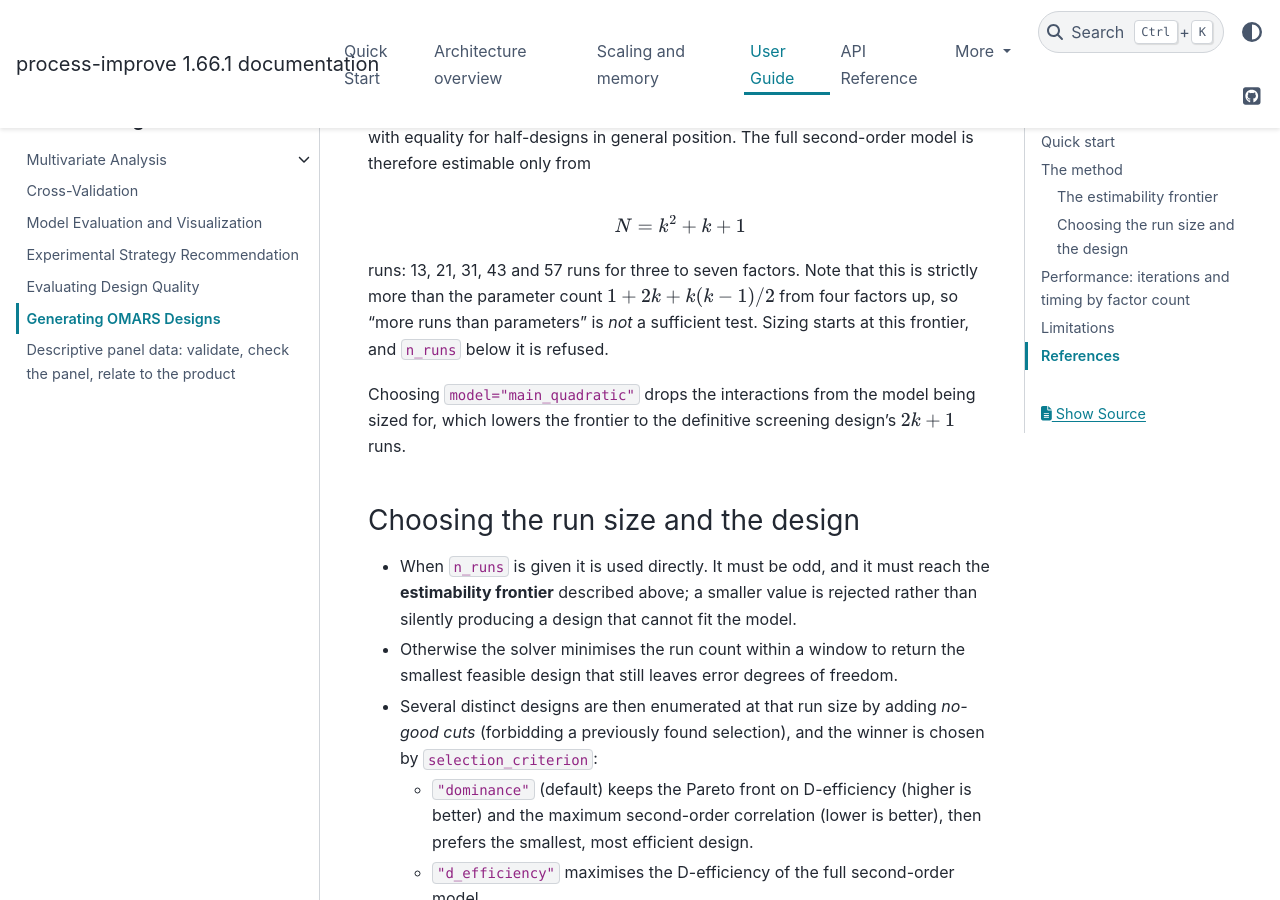
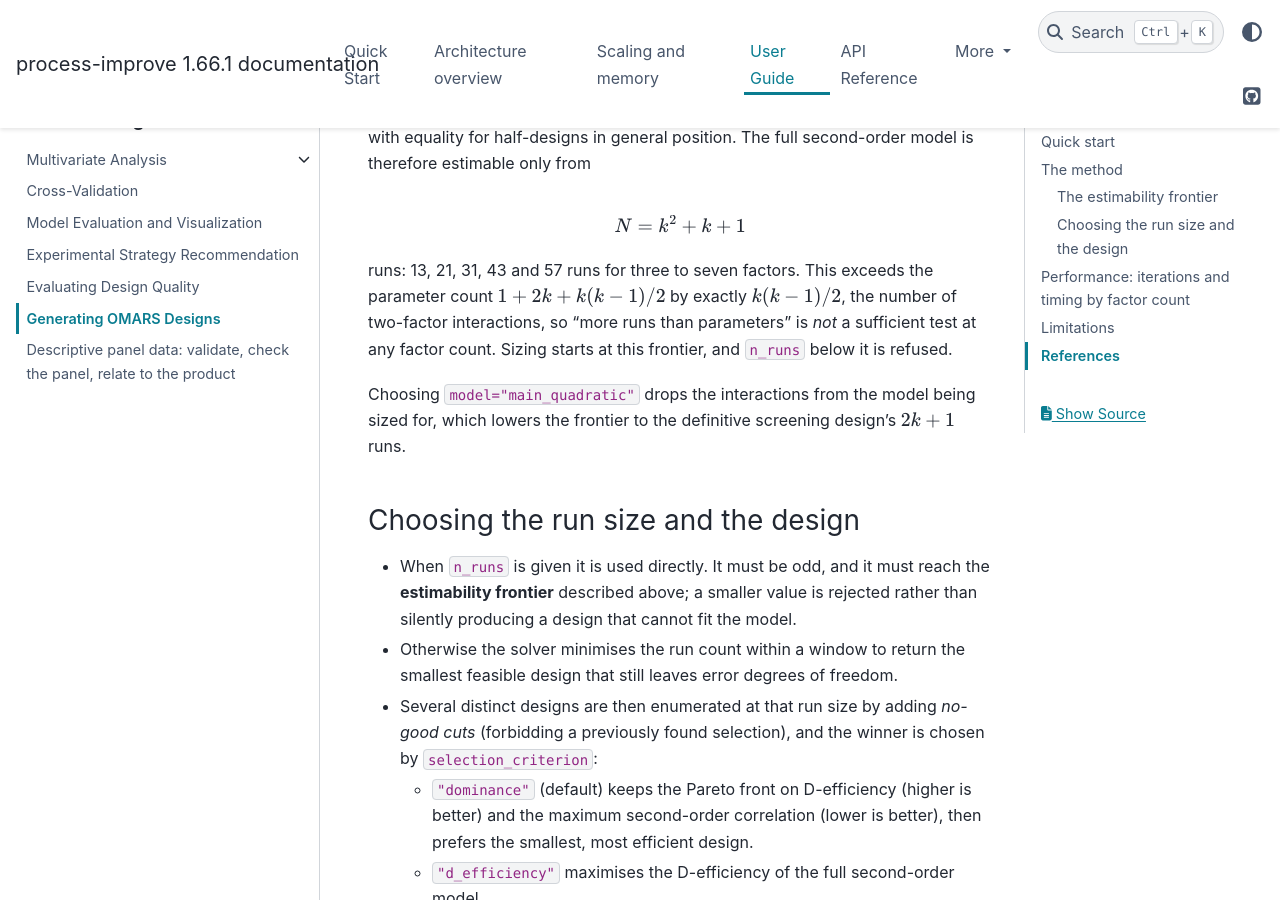
Before and after one commit to kgdunn/process-improve, a Sphinx documentation site: the page built from docs/user_guide/omars_designs.rst, in a window 1280 px wide and 900 px high, scrolled down 2341 px. Built offline with Sphinx 7.4.7 and the PyData theme 0.15.4, drawn with Linux system fonts in a browser that asks for light colours.

Commit message:
docs: correct the estimability-frontier claim and the stale DOE tool inventory
Three accuracy problems found in a final sweep of the documentation.

user_guide/omars_designs.rst said the frontier is strictly more than the
parameter count "from four factors up". It is more at every factor count: the
gap is exactly k(k-1)/2, so it is 3 runs at three factors, not zero. The phrase
described where the old sizing bug showed up, not where the gap exists. The text
now states the gap and says the parameter count is never a sufficient test.

doe/tools.md documented generate_design's schema with center_points, replicates
and blocks, which the n_ prefix rename has since changed. These are the input
keys an agent sends, so a stale table here is a wrong contract.

doe/README.md and doe/tools.md both claimed eight tools, with two not started.
There are eleven, all implemented. The coverage percentages in that table were
measured against the 162-question bank for the original eight; the three added
since have not been scored, and the text now says so rather than implying the
figures cover them.

Also checked and correct as they stand: the performance table's half-pool column
against (3^k - 1)/2, its run-size and error-df columns against k^2+k+1 and the
parameter count, and the solver timings against the prose.

Co-Authored-By: Claude Opus 5 <noreply@anthropic.com>
Claude-Session: https://claude.ai/code/session_01W1daHPaXLs7PPRsq8CmMMm

```diff
--- a/docs/user_guide/omars_designs.rst
+++ b/docs/user_guide/omars_designs.rst
@@ -107,9 +107,10 @@ model is therefore estimable only from
 
    N = k^2 + k + 1
 
-runs: 13, 21, 31, 43 and 57 runs for three to seven factors.  Note that this is
-strictly more than the parameter count :math:`1 + 2k + k(k-1)/2` from four
-factors up, so "more runs than parameters" is *not* a sufficient test.
+runs: 13, 21, 31, 43 and 57 runs for three to seven factors.  This exceeds the
+parameter count :math:`1 + 2k + k(k-1)/2` by exactly :math:`k(k-1)/2`, the number
+of two-factor interactions, so "more runs than parameters" is *not* a sufficient
+test at any factor count.
 Sizing starts at this frontier, and ``n_runs`` below it is refused.
 
 Choosing ``model="main_quadratic"`` drops the interactions from the model being
```
Also changed, not shown: docs/doe/README.md (+1 -1 lines), docs/doe/tools.md (+7 -4 lines).
